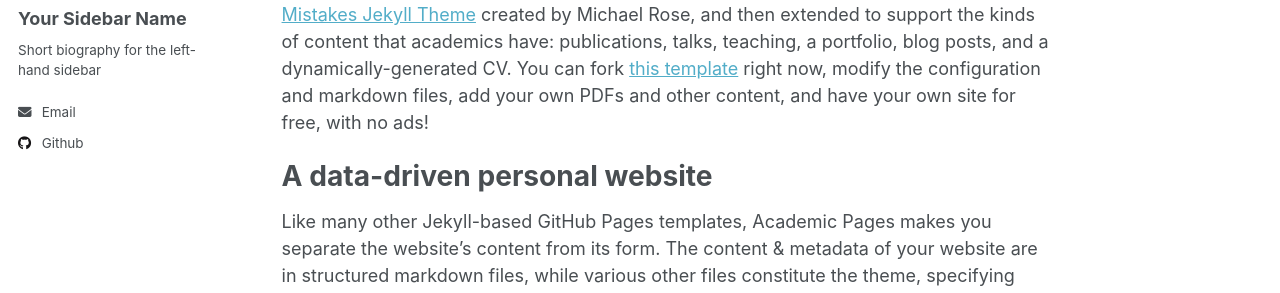
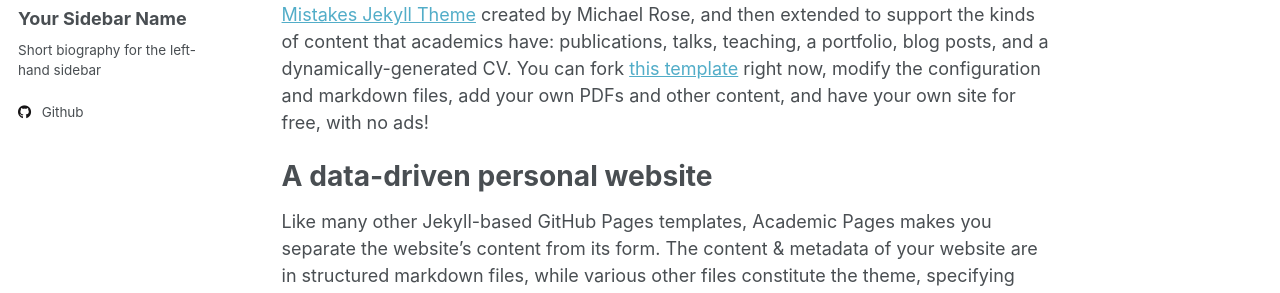
Before and after one commit to NuminousLozenge/NuminousLozenge.github.io, a Jekyll site: the page built from _pages/about.md, in a window 1280 px wide. Shown: the part 283-576 px from the top of the page. Built offline with Jekyll 4.4.1, drawn with Linux system fonts in a browser that asks for light colours.

Commit message:
changed email link

```diff
--- a/_config.yml
+++ b/_config.yml
@@ -28,7 +28,7 @@
   location         : # "Earth"
   employer         : # "Red Brick University"
   uri              : # URL
-  email            : "none@example.org"
+  email            : # "none@example.org"
 
   # Academic websites
   arxiv            : # URL - Update with the correct link to your profile
```
